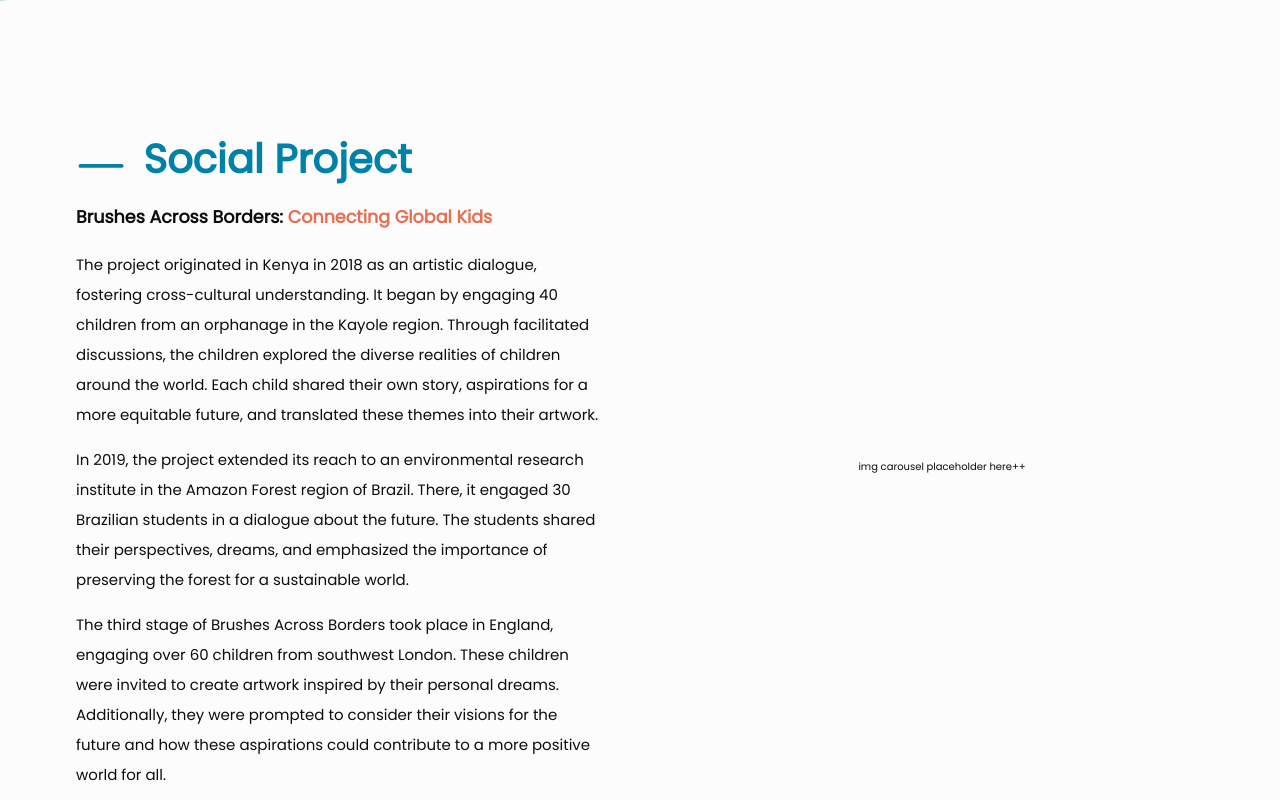
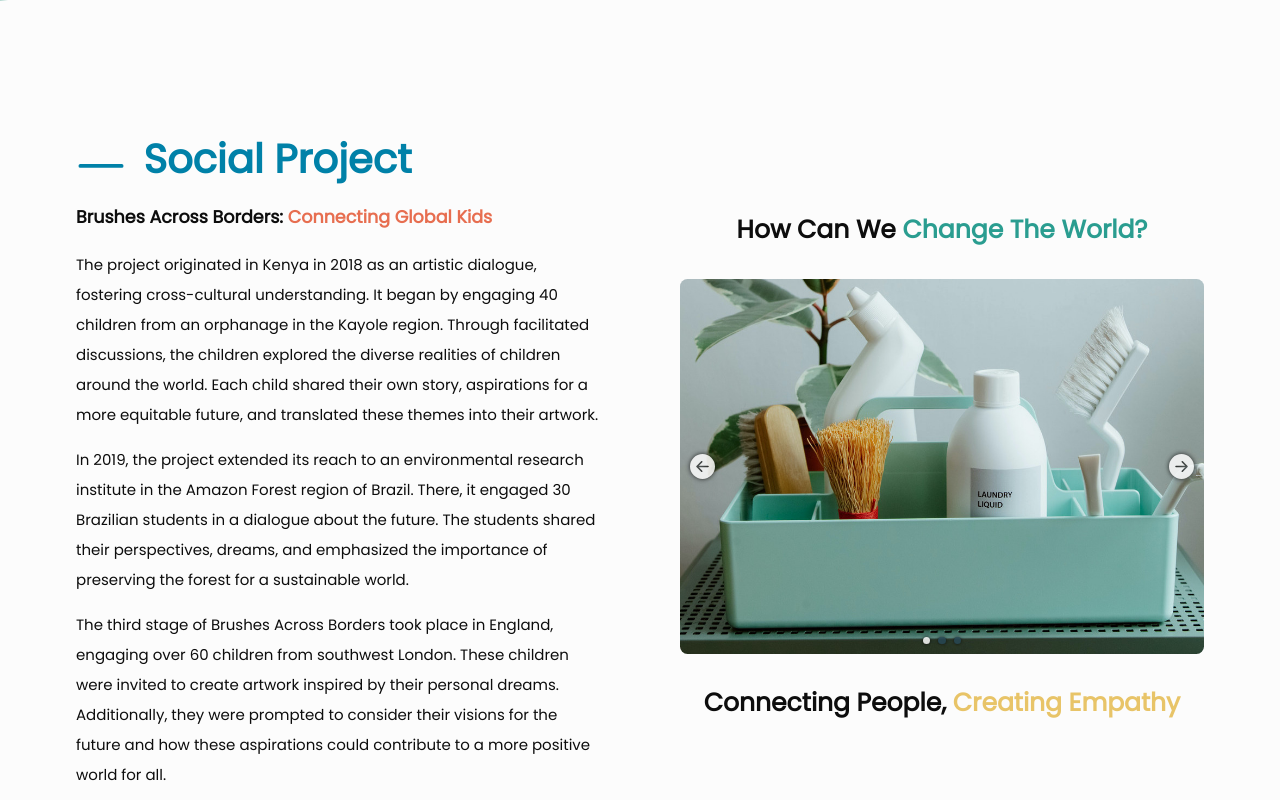
Before and after one commit to rodrigodelascio/let-it-shine, a React (Create React App) app: page /projects in a window 1280 px wide. Shown: the part 560-1360 px from the top of the page. Built offline with nearby package versions, Linux system fonts and the light colour scheme.

Commit message:
add carousel section

```diff
--- a/src/components/projectsPage/projectSection/ProjectSection.js
+++ b/src/components/projectsPage/projectSection/ProjectSection.js
@@ -1,5 +1,6 @@
 import { BsDashLg } from "react-icons/bs";
 import styles from "./ProjectSection.module.css";
+import SimpleCarousel from "./SimpleCarousel";
 const ProjectSection = () => {
   return (
     <div>
@@ -44,7 +45,13 @@ const ProjectSection = () => {
             </div>
           </div>
           <div className={styles["project-image-container"]}>
-            img carousel placeholder here++
+            <p className={styles["project-image-text-one"]}>
+              How can we <span>change the world?</span>
+            </p>
+            <SimpleCarousel />
+            <p className={styles["project-image-text-two"]}>
+              Connecting people, <span>creating empathy</span>
+            </p>
           </div>
         </div>
       </div>
--- a/src/components/projectsPage/projectSection/ProjectSection.module.css
+++ b/src/components/projectsPage/projectSection/ProjectSection.module.css
@@ -54,6 +54,25 @@
 
 .project-image-container {
   display: flex;
+  flex-direction: column;
   align-items: center;
   justify-content: center;
 }
+
+.project-image-text-one,
+.project-image-text-two {
+  font-size: 2.5rem;
+  font-weight: 900;
+  margin: 3rem 0;
+  text-transform: capitalize;
+  text-align: center;
+  color: var(--clr-black);
+}
+
+.project-image-text-one span {
+  color: var(--clr-green);
+}
+
+.project-image-text-two span {
+  color: var(--clr-yellow);
+}
--- /dev/null
+++ b/src/components/projectsPage/projectSection/SimpleCarousel.js
@@ -0,0 +1,80 @@
+import { useState } from "react";
+import imageOne from "../../../assets/images/cleaningProductsBrush.jpg";
+import imageTwo from "../../../assets/images/cleaningSurface.jpg";
+import imageThree from "../../../assets/images/friendshipCutout.jpeg";
+import { BsArrowLeftCircleFill, BsArrowRightCircleFill } from "react-icons/bs";
+
+import styles from "./SimpleCarousel.module.css";
+
+const SimpleCarousel = () => {
+  const slides = [
+    {
+      src: imageOne,
+      alt: "image 1 from carousel",
+    },
+    {
+      src: imageTwo,
+      alt: "image 2 from carousel",
+    },
+    {
+      src: imageThree,
+      alt: "image 3 from carousel",
+    },
+  ];
+
+  const [slideIndex, setSlideIndex] = useState(0);
+
+  const nextSlide = () => {
+    setSlideIndex(slideIndex === slides.length - 1 ? 0 : slideIndex + 1);
+  };
+
+  const prevSlide = () => {
+    setSlideIndex(slideIndex === 0 ? slides.length - 1 : slideIndex - 1);
+  };
+
+  return (
+    <div>
+      <div className={styles["carousel"]}>
+        <BsArrowLeftCircleFill
+          className={styles["arrow-left"]}
+          onClick={prevSlide}
+        />
+        {slides.map((item, index) => {
+          return (
+            <img
+              key={index}
+              src={item.src}
+              alt={item.alt}
+              className={
+                styles[`${slideIndex === index ? "slide" : "slide-hidden"}`]
+              }
+            />
+          );
+        })}
+        <BsArrowRightCircleFill
+          className={styles["arrow-right"]}
+          onClick={nextSlide}
+        />
+        <span className={styles["indicators"]}>
+          {slides.map((_, index) => {
+            return (
+              <button
+                key={index}
+                onClick={() => setSlideIndex(index)}
+                className={
+                  styles[
+                    `${
+                      slideIndex === index ? "indicator" : "indicator-inactive"
+                    }`
+                  ]
+                }
+              />
+            );
+          })}
+        </span>
+      </div>
+    </div>
+  );
+};
+
+export default SimpleCarousel;
--- /dev/null
+++ b/src/components/projectsPage/projectSection/SimpleCarousel.module.css
@@ -0,0 +1,69 @@
+.carousel {
+  display: flex;
+  justify-content: center;
+  align-items: center;
+  height: 37.5rem;
+  overflow: hidden;
+  position: relative;
+}
+
+.slide {
+  border-radius: 7.5px;
+  height: 100%;
+  object-fit: cover;
+}
+
+.slide-hidden {
+  display: none;
+}
+
+.arrow-left,
+.arrow-right {
+  position: absolute;
+  width: 2.5rem;
+  height: 2.5rem;
+  color: var(--clr-white);
+  filter: drop-shadow(0 0 2.5px var(--clr-black));
+  cursor: pointer;
+  opacity: 0.85;
+}
+
+.arrow-left {
+  left: 1rem;
+}
+
+.arrow-right {
+  right: 1rem;
+}
+
+.indicators {
+  display: flex;
+  position: absolute;
+  bottom: 1rem;
+}
+
+.indicator {
+  background-color: var(--clr-white);
+  height: 0.75rem;
+  width: 0.75rem;
+  border-radius: 100%;
+  border: none;
+  outline: none;
+  box-shadow: 0 0 3px var(--clr-black);
+  margin: 0 0.4rem;
+  cursor: pointer;
+  opacity: 0.85;
+}
+
+.indicator-inactive {
+  background-color: var(--clr-darkblue);
+  height: 0.75rem;
+  width: 0.75rem;
+  border-radius: 100%;
+  border: none;
+  outline: none;
+  box-shadow: 0 0 3px var(--clr-black);
+  margin: 0 0.4rem;
+  cursor: pointer;
+  opacity: 0.85;
+}
```
